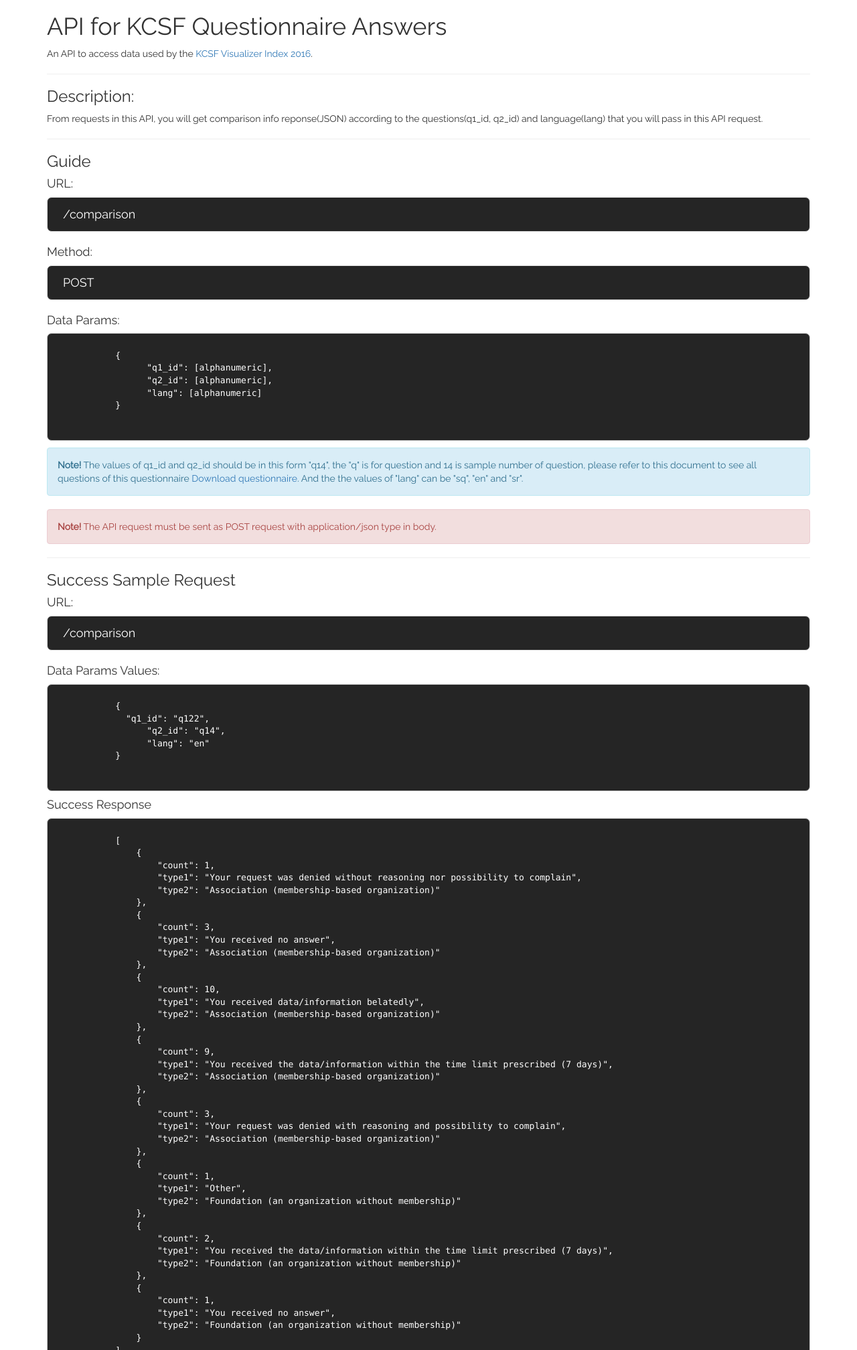
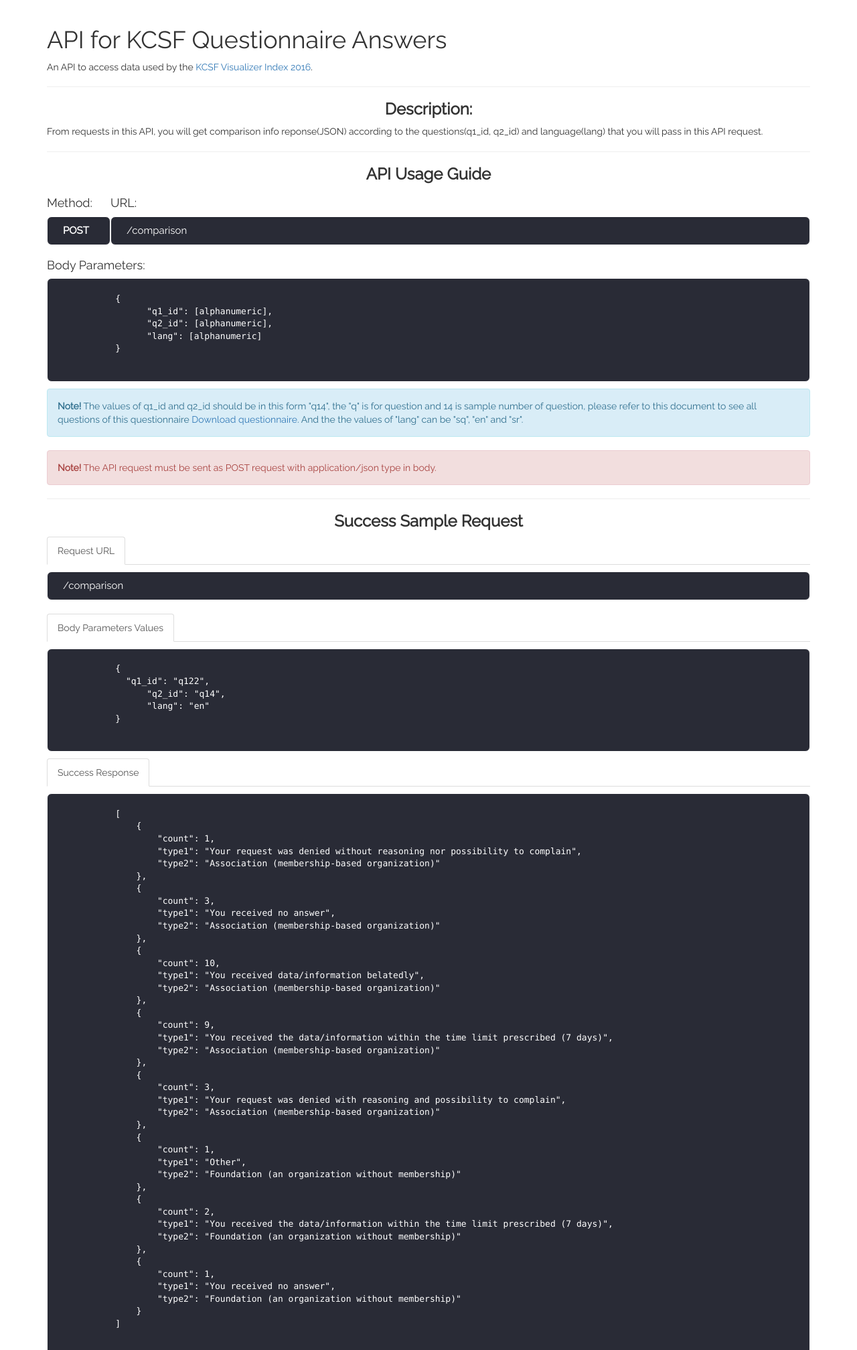
Before and after one commit to opendatakosovo/kcsf-api, a Flask app: page / in a window 1280 px wide. Shown: the top 2015 px of the page at 67% size. Run offline with Flask 2, Linux system fonts and the light colour scheme; some libraries are stand-ins or nearby versions.

Commit message:
API docs improvements UI/UX

```diff
--- a/app/templates/index.html
+++ b/app/templates/index.html
@@ -12,36 +12,63 @@
       * {
         font-family: 'Raleway', 'sans-serif';
       }
+      table {
+        background-color: #f5f5f5;
+        /*color: #fff;*/
+        border: #e0e0e0 1px solid;
+      }
+      table tbody tr {
+        background-color: #fff;
+      }
       .well-sm, pre {
-        background-color: #252525;
+        background-color: #292b36;
         color: #fff;
         border-radius: 7px;
-        padding: 5px 23px;
+        padding: 2px 23px;
+        border-color: white;
+      }
+      .well-sm h4, table {
+        font-size: 15px;
+      }
+      .subtitle {
+        font-weight: bold;
+        text-align: center;
+      }
+      .well-method h4 {
+        font-weight: bold;
+      }
+      ul.nav-tabs {
+        margin-bottom: 10px;
+      }
+      .api-1, .api-2, .api-3 {
+        margin-bottom: 30px;
       }
     </style>
   </head>
   <body>
     <div class="container">
-      <h1>API for KCSF Questionnaire Answers</h1>
+      <div class="page-header">
+        <h1>API for KCSF Questionnaire Answers</h1>
+        <p>An API to access data used by the <a target="_blank" href="http://kcsfoundation.org/index2016/">KCSF Visualizer Index 2016</a>.</p>
+      </div>
 
-      <p>An API to access data used by the <a target="_blank" href="http://kcsfoundation.org/index2016/">KCSF Visualizer Index 2016</a>.</p>
-
-      <hr/>
-
-      <h3>Description:</h3>
+      <h3 class="subtitle">Description:</h3>
       <p>From requests in this API, you will get comparison info reponse(JSON) according to the questions(q1_id, q2_id) and language(lang) that you will pass in this API request.</p>
 
       <hr/>
 
-      <h3>Guide</h3>
+      <h3 class="subtitle">API Usage Guide</h3>
 
-      <h4>URL:</h4>
-      <div class="well well-sm"><h4>/comparison</h4></div>
+      <div style="padding: 0" class="col-md-1">
+        <h4>Method:</h4>
+        <div class="well well-sm well-method"><h4>POST</h4></div>
+      </div>
+      <div class="col-md-11" style="padding: 0">
+        <h4>URL:</h4>
+        <div class="well well-sm"><h4>/comparison</h4></div>
+      </div>
 
-      <h4>Method:</h4>
-      <div class="well well-sm"><h4>POST</h4></div>
-
-      <h4>Data Params:</h4>
+      <h4>Body Parameters:</h4>
       <pre>
         <code class="json language-json">
           {
@@ -62,12 +89,16 @@
 
       <hr/>
 
-      <h3>Success Sample Request</h3>
+      <h3 class="subtitle">Success Sample Request</h3>
 
-      <h4>URL:</h4>
+      <ul class="nav nav-tabs">
+        <li class="active"><a>Request URL</a></li>
+      </ul>
       <div class="well well-sm"><h4>/comparison</h4></div>
 
-      <h4>Data Params Values:</h4>
+      <ul class="nav nav-tabs">
+        <li class="active"><a>Body Parameters Values</a></li>
+      </ul>
       <pre>
         <code class="json language-json">
           {
@@ -78,7 +109,9 @@
         </code>
       </pre>
 
-      <h4>Success Response</h4>
+      <ul class="nav nav-tabs">
+        <li class="active"><a>Success Response</a></li>
+      </ul>
       <pre>
         <code class="json language-json">
           [
@@ -128,12 +161,16 @@
 
       <hr/>
 
-      <h3>Fail Sample Request</h3>
+      <h3 class="subtitle">Fail Sample Request</h3>
 
-      <h4>URL:</h4>
+      <ul class="nav nav-tabs">
+        <li class="active"><a>Request URL</a></li>
+      </ul>
       <div class="well well-sm"><h4>/comparison</h4></div>
 
-      <h4>Data Params Values:</h4>
+      <ul class="nav nav-tabs">
+        <li class="active"><a>Body Parameters Values</a></li>
+      </ul>
       <pre>
         <code class="json language-json">
           {
@@ -144,7 +181,9 @@
         </code>
       </pre>
 
-      <h4>No Data Response</h4>
+      <ul class="nav nav-tabs">
+        <li class="active"><a>Fail Response</a></li>
+      </ul>
       <pre>
         <code class="json language-json">
           []
```
